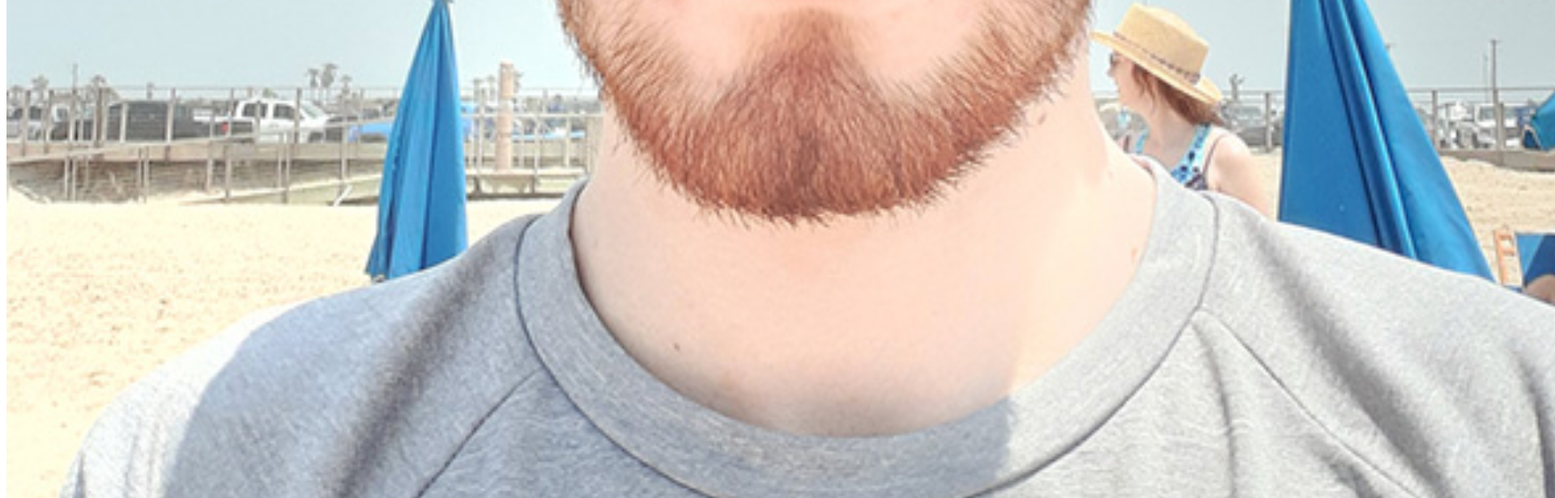
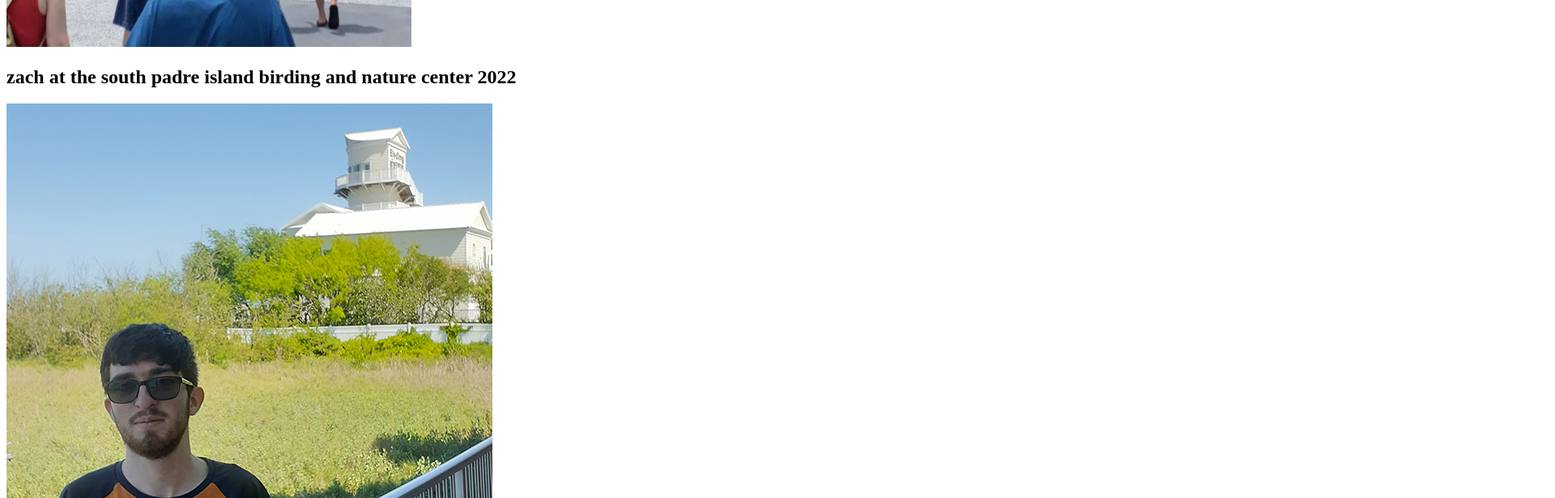
Before and after one commit to ZacharyGarcia22/repositorymane, a plain HTML site: page index.html in a window 1280 px wide. Shown: the part 1740-2356 px from the top of the page at 81% size, 1920 px wide, since content can reach past the window. Drawn offline with Linux system fonts and the light colour scheme.

Commit message:
Update index.html

```diff
--- a/index.html
+++ b/index.html
@@ -7,10 +7,10 @@
 <h1>zach vacation photos</h1>
 <body></body>
 <h2>zach on the beach 2021</h2>
-<img src="images/20210424_124824.jpg" alt="zachonbeach.jpg" width="1956" height="2608">
+<img src="images/20210424_124824.jpg" alt="zachonbeach.jpg" width="600" height="800">
 <h2>trip to universal studios florida july 2021</h2>
 <img src="images/450.jpg" alt="universalstudeiosflorida.jpg" width="500" height="800">
 <h2>zach at the south padre island birding and nature center 2022</h2>
-<img src="images/20220409_110952.jpg" alt="zach.jpg" width="1908" height="4128">
+<img src="images/20220409_110952.jpg" alt="zach.jpg" width="600" height="906">
 <h3>there is nothing here</h3>
 </html>
```
